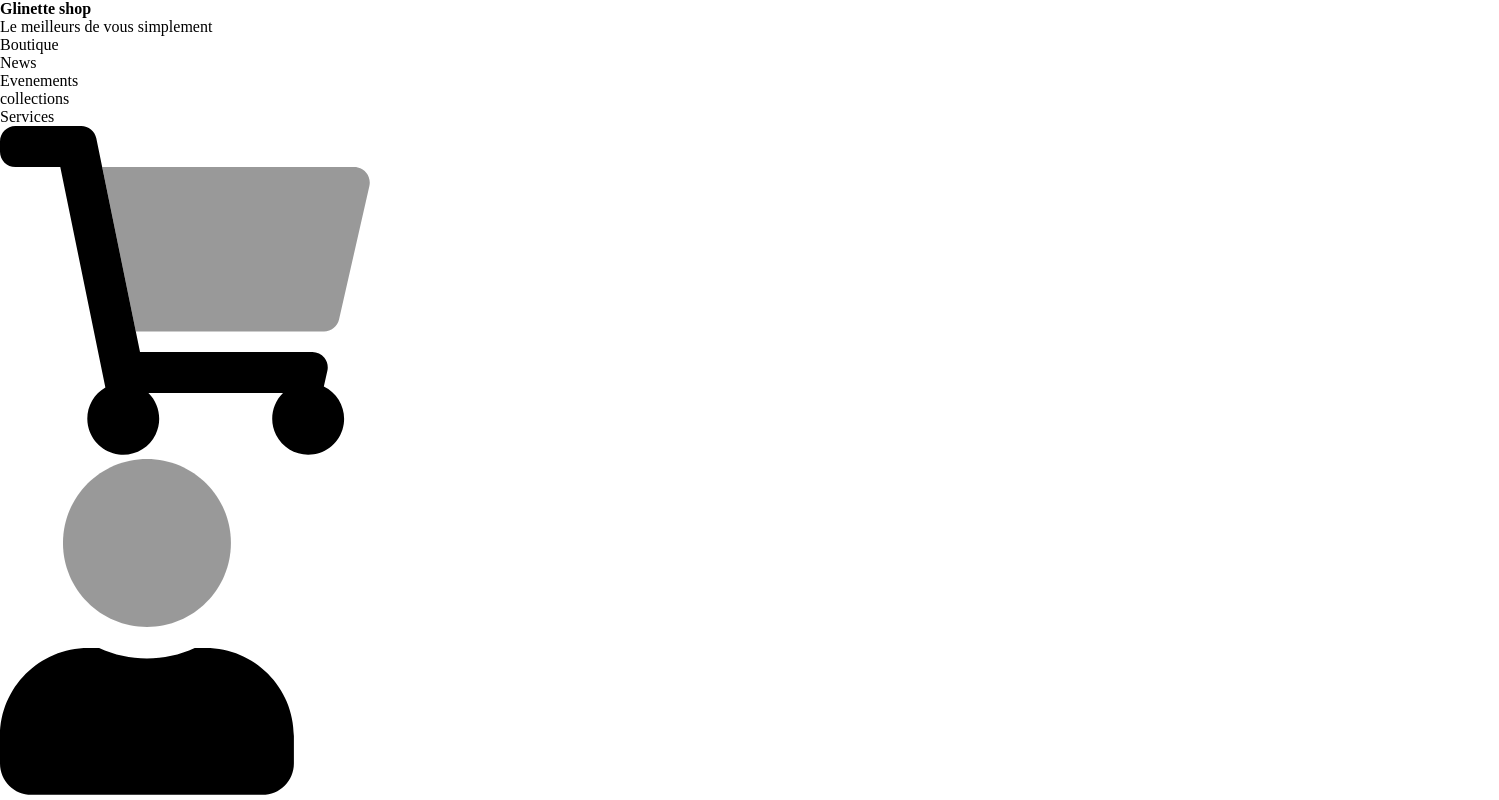
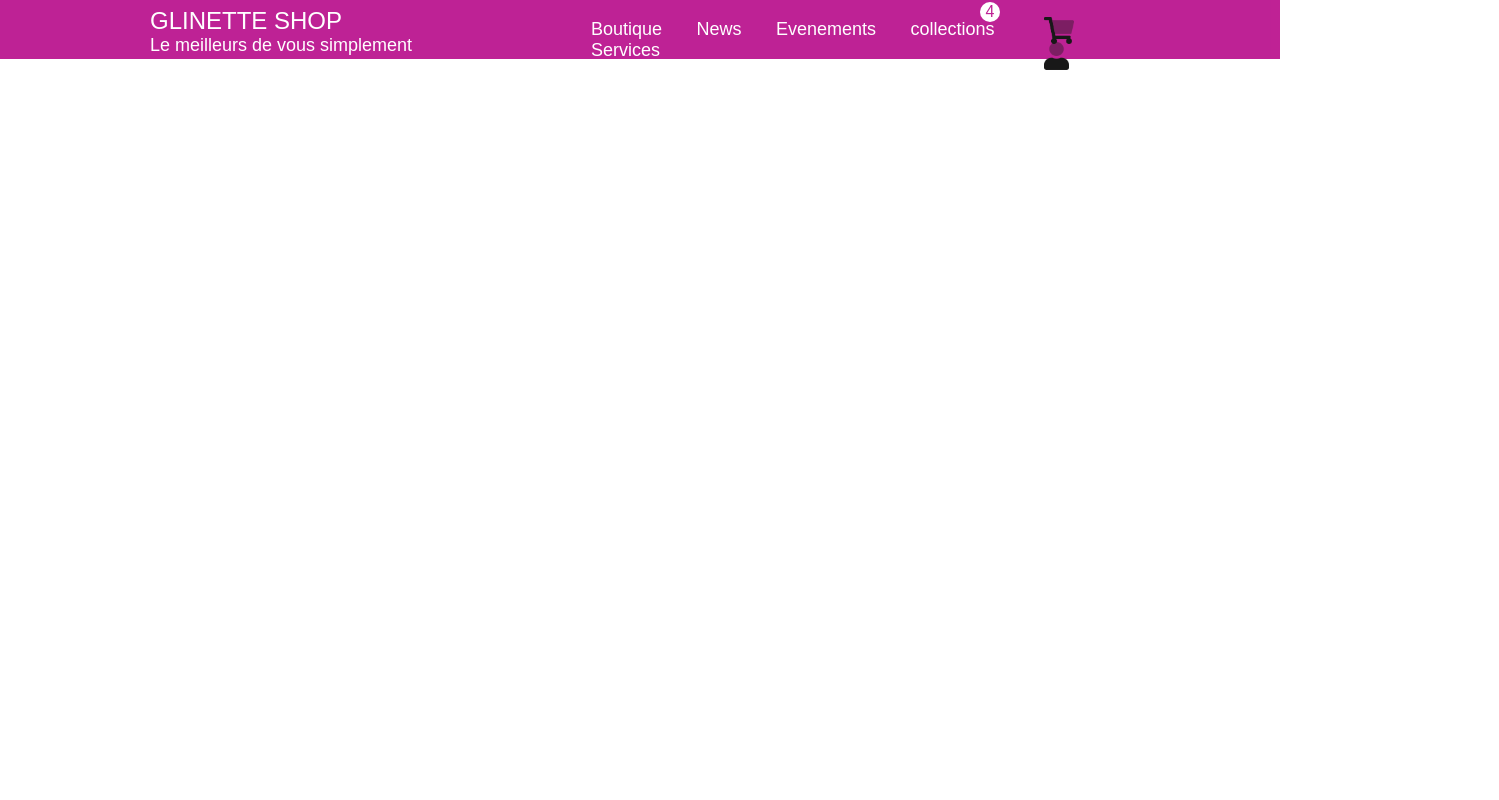
Before and after one commit to MardoDev/Glinnette, a plain HTML site: page index.html in a window 1280 px wide. Shown: the whole page, 1499 px wide, since content can reach past the window. Drawn offline with Linux system fonts and the light colour scheme.

Commit message:
Entete presque en finition

```diff
--- a/index.html
+++ b/index.html
@@ -11,21 +11,22 @@
     <!-- bar de navigation de ma page -->
         <nav class="navigation">
               <div class="logo">
-                  <h4>Glinette shop</h4>
+                  <h4 class="logo-1">Glinette shop</h4>
                   <p class="slogan">Le meilleurs de vous simplement</p>
               </div>
               <div class="items">
                    <ul>
-                    <li>Boutique</li>
-                    <li>News</li>
-                    <li>Evenements</li>
-                    <li>collections</li>
-                    <li>Services</li>
+                    <a href="#">  <li>Boutique</li></a>
+                    <a href="#"> <li>News</li></a>
+                    <a href="#">  <li>Evenements</li></a>
+                    <a href="#">  <li>collections</li></a>
+                    <a href="#"> <li>Services</li></a>
                    </ul>
               </div>
               <div class="icons">
                    <p class="panier">
                          <img src="icons/shop.png" alt="panier">
+                         <span>4</span>
                    </p>
                    <p class="user">
                          <img src="icons/user.png" alt="Utilisateur">
--- a/style.css
+++ b/style.css
@@ -2,9 +2,105 @@
     margin: 0;
     padding: 0;
     box-sizing: border-box;
+    font-family: sans-serif;
 }
 body{
 
-    width: 1498.89px;
+    width: 100wh;
     min-height: 100vh;
+    background: color #f5f5f5; ;
 }
+
+
+/* Entête de la la navigation */
+.navigation{
+    width: 100%;
+    height: 59px;
+    opacity: .9;
+    background-color:#B80B8A ;
+    display: flex;
+    color:white;
+}
+
+.logo{
+    width: 45%;
+    padding: 9px 150px;
+    color: #fff;
+    font-weight: 100;
+    font-family: sans-serif;
+    line-height: 1.5rem;
+}
+
+.logo .logo-1{
+    text-transform: uppercase;
+    font-weight: normal;
+    font-size: 24px;
+}
+
+.logo .slogan{
+    font-weight: normal;
+    font-size: 18px;
+}
+.items{
+    padding-top: 19px;
+    width: 35%;
+    color:white;
+}
+.items ul li{
+    display: inline;
+    margin: 0 15px;
+    list-style: none;
+    font-size: 18px;
+
+
+}
+.items ul a{
+    text-decoration: none;
+    color:white;
+    padding: 10px 0;
+}
+.icons{
+    width: 10%;
+    padding-top: 10px;
+}
+
+.icons p img{
+
+    margin: auto 20px;
+    float: left;
+    width: 30px;
+    display: inline;
+
+}
+.icons .panier{
+    margin-top: 7px;
+}
+.icons .panier span{
+    position: absolute;
+    top: 2px;
+    right: 270px;
+    display: block;
+    width: 20px;
+    height: 20px;
+    color: #B80B8A;
+    background-color: #fff;
+    display: flex;
+    align-items: center;
+    justify-content: center;
+    padding-left: -7px;
+
+    font-weight: normal;
+    border-radius: 50%;
+    -webkit-border-radius: 50%;
+    -moz-border-radius: 50%;
+    -ms-border-radius: 50%;
+    -o-border-radius: 50%;
+    -webkit-transform: translate(-50%);
+    -moz-transform: translate(-50%);
+    -ms-transform: translate(-50%);
+    -o-transform: translate(-50%);
+}
+.icons .user img{
+    margin-top: -2px;
+    width: 25px;
+}
```
